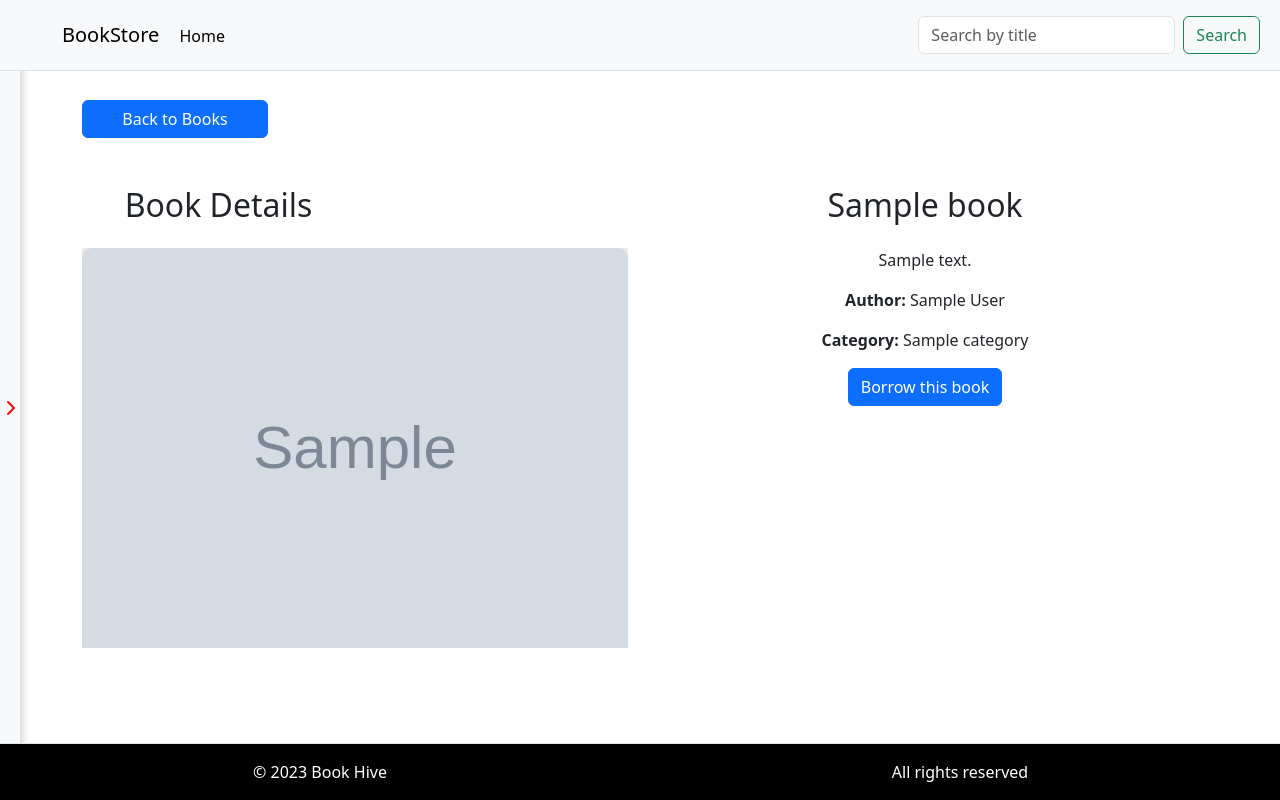
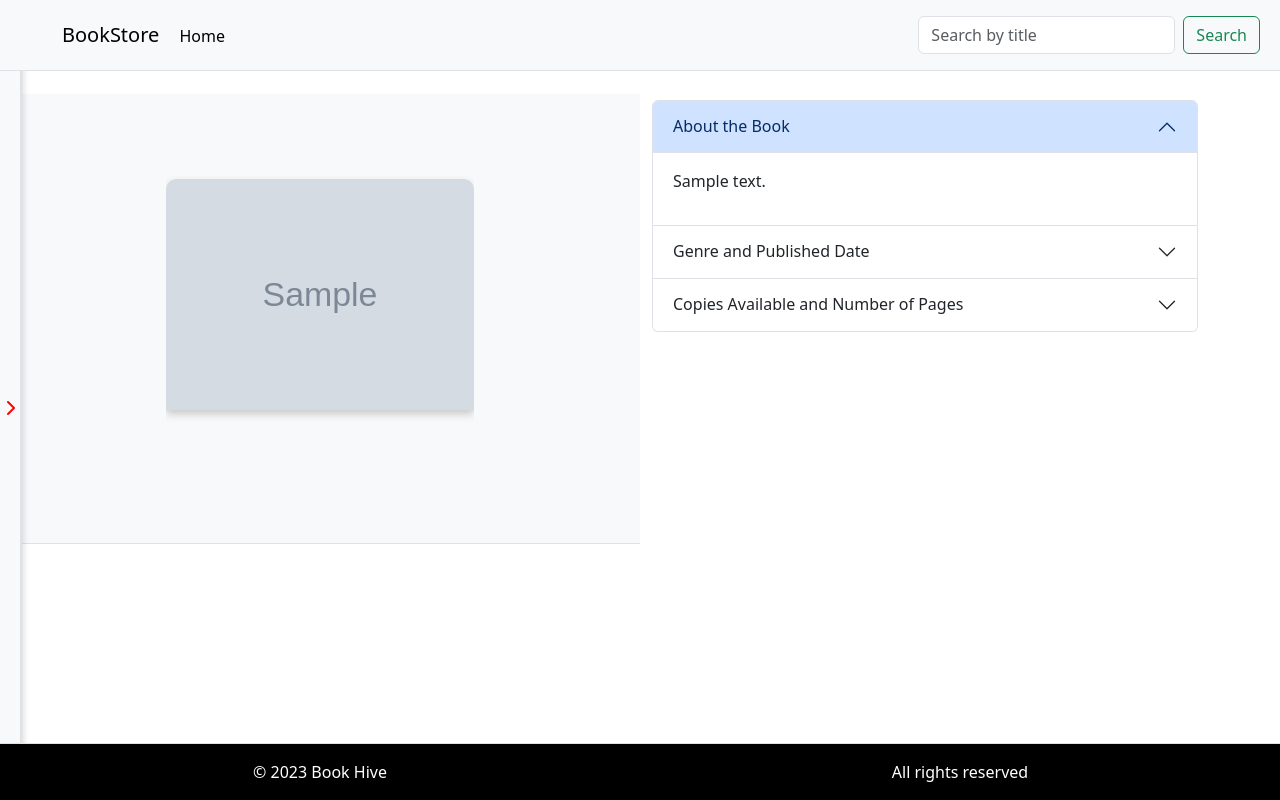
Before and after one commit to enocol/BookHive, a Django app: template bookstore/templates/bookstore/book_detail.html in a window 1280 px wide. Run offline with Django 3.2, Linux system fonts and the light colour scheme; the template is opened without the code that fills it: most values are stand-ins (such as "Sample title", 1, 10 or a date in 2020); grey boxes marked "Sample" are stand-in pictures; some web fonts are replaced.

Commit message:
add acordian to details page and improve on landing page

```diff
--- a/bookstore/models.py
+++ b/bookstore/models.py
@@ -32,10 +32,15 @@ class Book(models.Model):
     description = models.TextField(blank=True, null=True)
     featured = models.BooleanField(default=False)
     category = models.CharField(choices=choices, max_length=50, blank=True, null=True)
+    number_of_pages = models.IntegerField(default=50)
+    number_of_copies = models.IntegerField(default=1)
     created_at = models.DateTimeField(auto_now_add=True)
 
     def __str__(self):
         return self.title
+
+    class Meta:
+        ordering = ['title']
 
 
 
--- a/bookstore/templates/bookstore/book_detail.html
+++ b/bookstore/templates/bookstore/book_detail.html
@@ -1,18 +1,10 @@
 {% extends "base.html" %}{% load static %} {% block content %}
-<div class="container">
-  <button
-    class="btn btn-primary col-md-2"
-    onclick="window.history.back();"
-    style="margin-top: 100px"
+<div class="container" style="margin-top: 100px">
+  <div
+    class="row justify-content-md-center justify-content-lg-end align-items-end"
   >
-    Back to Books
-  </button>
-  <div class="row">
-    <div class="col-md-6 text-center my-4">
-      <div class="col-md-6">
-        <h2 class="text-center my-4">Book Details</h2>
-      </div>
-      <div class="image-container">
+    <div class="col-md-12 col-lg-6 text-center my-4 static-container">
+      <div class="details-image-container">
         <img
           src="{{ book.cover_image.url }}"
           alt="{{ book.title }}"
@@ -20,12 +12,83 @@
         />
       </div>
     </div>
-    <div class="col-md-6 text-center my-4">
-      <h2 class="text-center my-4">{{ book.title }}</h2>
-      <p>{{ book.description }}</p>
-      <p><strong>Author:</strong> {{ book.author }}</p>
-      <p><strong>Category:</strong> {{ book.category }}</p>
-      <a href="" class="btn btn-primary">Borrow this book</a>
+    <div class="col-md-12 col-lg-6">
+      <div class="accordion" id="accordionExample">
+        <div class="accordion-item">
+          <h2 class="accordion-header" id="headingOne">
+            <button
+              class="accordion-button"
+              type="button"
+              data-bs-toggle="collapse"
+              data-bs-target="#collapseOne"
+              aria-expanded="true"
+              aria-controls="collapseOne"
+            >
+              About the Book
+            </button>
+          </h2>
+          <div
+            id="collapseOne"
+            class="accordion-collapse collapse show"
+            aria-labelledby="headingOne"
+            data-bs-parent="#accordionExample"
+          >
+            <div class="accordion-body">
+              <p>{{ book.description }}</p>
+            </div>
+          </div>
+        </div>
+        <div class="accordion-item">
+          <h2 class="accordion-header" id="headingTwo">
+            <button
+              class="accordion-button collapsed"
+              type="button"
+              data-bs-toggle="collapse"
+              data-bs-target="#collapseTwo"
+              aria-expanded="false"
+              aria-controls="collapseTwo"
+            >
+              Genre and Published Date
+            </button>
+          </h2>
+          <div
+            id="collapseTwo"
+            class="accordion-collapse collapse"
+            aria-labelledby="headingTwo"
+            data-bs-parent="#accordionExample"
+          >
+            <div class="accordion-body">
+              <p>Genre: {{ book.category }}</p>
+              <p>Published Date: {{ book.published_date }}</p>
+            </div>
+          </div>
+        </div>
+        <div class="accordion-item">
+          <h2 class="accordion-header" id="headingThree">
+            <button
+              class="accordion-button collapsed"
+              type="button"
+              data-bs-toggle="collapse"
+              data-bs-target="#collapseThree"
+              aria-expanded="false"
+              aria-controls="collapseThree"
+            >
+              Copies Available and Number of Pages
+            </button>
+          </h2>
+          <div
+            id="collapseThree"
+            class="accordion-collapse collapse"
+            aria-labelledby="headingThree"
+            data-bs-parent="#accordionExample"
+          >
+            <div class="accordion-body">
+              <p>Copies Available: {{ book.number_of_copies }}</p>
+              <p>Number of Pages: {{ book.number_of_pages }}</p>
+            </div>
+          </div>
+        </div>
+      </div>
     </div>
   </div>
 </div>
--- a/static/css/styles.css
+++ b/static/css/styles.css
@@ -187,12 +208,20 @@ footer {
 
 .image-container {
   width: 100%; /* or any fixed width */
-  height: 400px; /* or any fixed height */
+  height: auto; /* or any fixed height */
   overflow: hidden;
   display: flex;
   align-items: center;
   justify-content: center;
-  background: #f0f0f0; /* optional for padding contrast */
+}
+
+.details-image-container {
+  width: 50%;
+  height: 400px;
+  overflow: hidden;
+  display: flex;
+  align-items: center;
+  justify-content: center;
 }
 
 .book-cover {
@@ -203,21 +232,49 @@ footer {
   max-width: 100%;
   max-height: 100%;
   width: 100%;
+  margin: 10px;
   height: auto;
   display: block;
 }
 
-hr {
-  display: none;
+.carousel-image {
+  width: 80%;
+  height: 300px;
+
+  border-radius: 10px;
+}
+
+.static-container {
+  position: fixed;
+  top: 70px;
+  left: 0;
+  right: 0;
+  background-color: #f8f9fa;
+  border-bottom: 1px solid #dee2e6;
+  height: 450px;
+  display: flex;
+  align-items: flex-start;
+  justify-content: center;
 }
 
 @media (max-width: 768px) {
-  hr {
-    display: none;
+  .index-header {
+    margin-top: 110px;
   }
 
-  .index-header {
-    margin-top: 110px;
+  .image-container {
+    width: 100%;
+    height: 450px;
+  }
+
+  .static-container {
+    position: relative;
+    width: 100%;
+  }
+
+  .book-cover {
+    width: 80%;
+    height: auto;
   }
 
   .side-menu {
--- a/static/js/scripts.js
+++ b/static/js/scripts.js
@@ -63,3 +63,16 @@ categoryItems.forEach((item) => {
     item.style.color = "black";
   }
 });
+
+document.addEventListener("DOMContentLoaded", () => {
+  const bookTitle = document.querySelectorAll(".title");
+
+  bookTitle.forEach((title) => {
+    const text = title.textContent.trim();
+    const capitalized = text
+      .split(" ")
+      .map((word) => word.charAt(0).toUpperCase() + word.slice(1).toLowerCase())
+      .join(" ");
+    title.textContent = capitalized;
+  });
+});
```
Also changed, not shown: other parts of static/css/styles.css (+34 -8 lines), bookstore/templates/bookstore/index.html (+12 -5 lines), bookstore/migrations/0006_alter_book_options.py (added), bookstore/migrations/0007_book_number_of_copies_book_number_of_pages.py (added).
